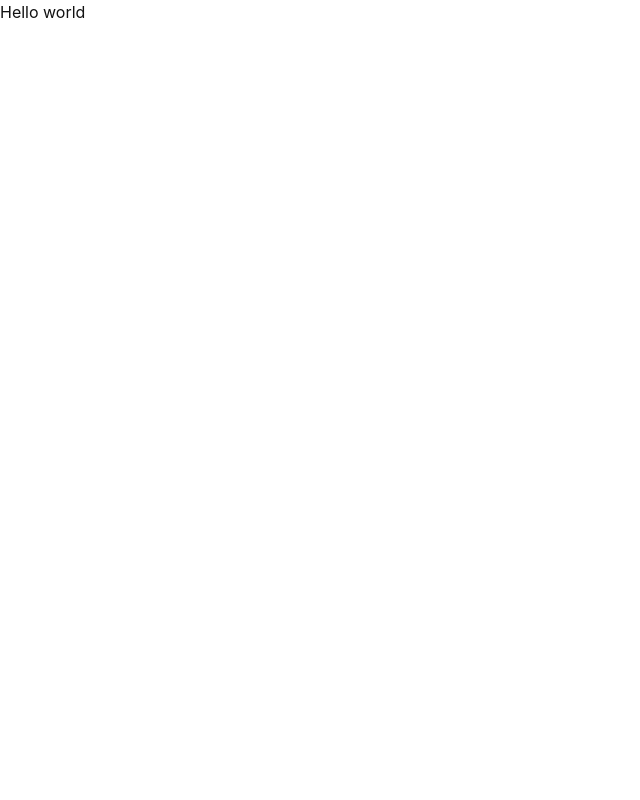
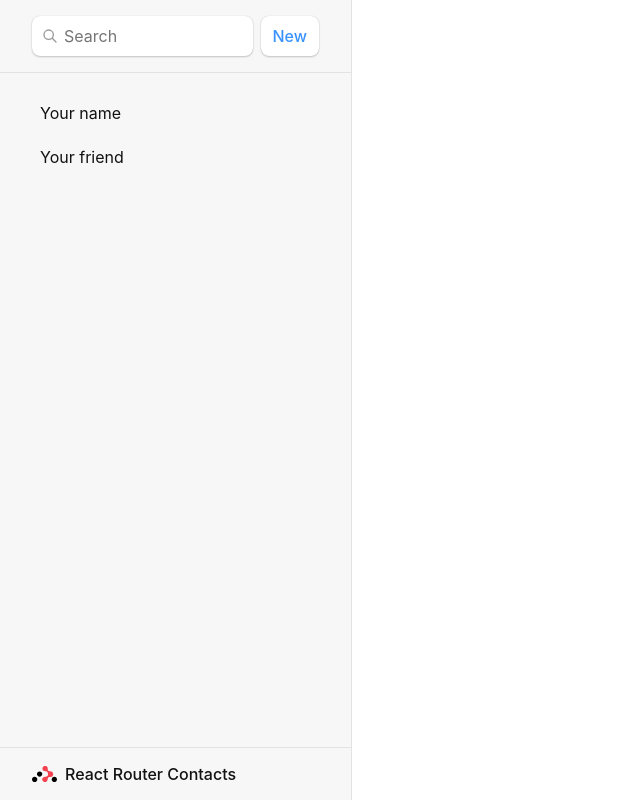
Before and after one commit to AlejandroGC1990/FullStack_Open_Exercises, a React (Vite) app in the folder react-router-tutorial/: page / in a window 1280 px wide. Shown: the whole page, without its empty margins (0-640 px from the left). Built offline with nearby package versions, Linux system fonts and the light colour scheme.

Commit message:
ruta raiz

```diff
--- a/react-router-tutorial/src/main.jsx
+++ b/react-router-tutorial/src/main.jsx
@@ -4,12 +4,13 @@
   createBrowserRouter,
   RouterProvider,
 } from 'react-router-dom';
+import Root from './routes/root';
 import './index.css'
 
 const router = createBrowserRouter([
   {
     path: '/',
-    element: <div> Hello world</div>
+    element: <Root />
   },
 ]);
 
--- /dev/null
+++ b/react-router-tutorial/src/routes/root.jsx
@@ -0,0 +1,43 @@
+export default function Root() {
+    return (
+        <>
+            <div id='sidebar'>
+                <h1>React Router Contacts</h1>
+                <div>
+                    <form id='search-form' role='search'>
+                        <input
+                            id='q'
+                            aria-label='Search contacts'
+                            placeholder='Search'
+                            type='search'
+                            name='q'
+                        />
+                        <div
+                            id='search-spinner'
+                            aria-hidden
+                            hidden={true}
+                        />
+                        <div
+                            className="sr-only"
+                            aria-live='polite'
+                        ></div>
+                    </form>
+                    <form method='post'>
+                        <button type='submit'>New</button>
+                    </form>
+                </div>
+                <nav>
+                    <ul>
+                        <li>
+                            <a href={`/contacts/1`}>Your name</a>
+                        </li>
+                        <li>
+                            <a href={`/contacts/2`}>Your friend</a>
+                        </li>
+                    </ul>
+                </nav>
+            </div>
+            <div id='detail'></div>
+        </>
+    );
+}
```
